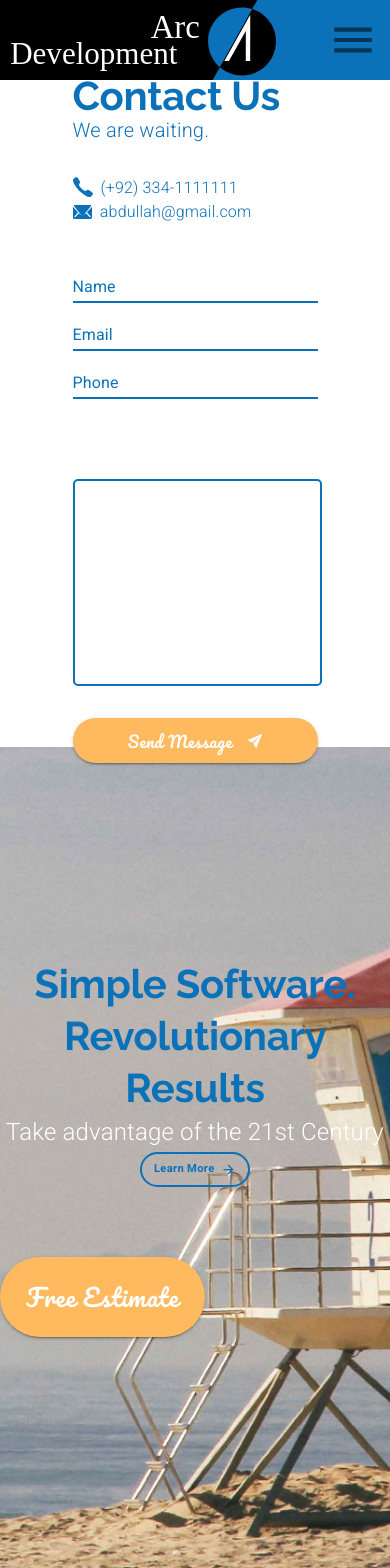
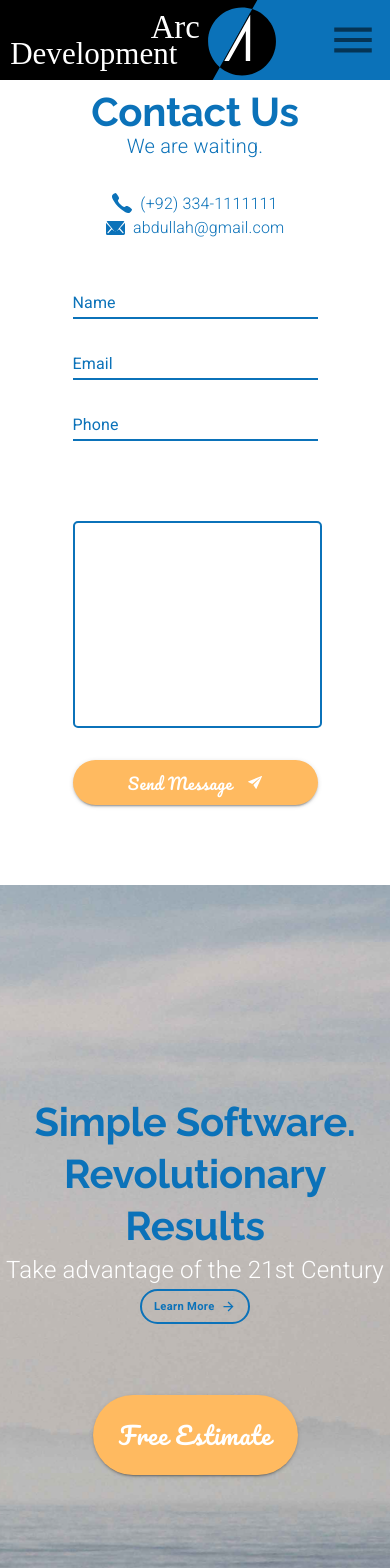
Before and after one commit to abdnadeem382/Arc-Development, a React (Create React App) app: page /contact in a window 390 px wide. Shown: the top 1568 px of the page. Built offline with nearby package versions, Linux system fonts and the light colour scheme.

Commit message:
Added responsiveness to Contact page

```diff
--- a/src/components/ContactPage/ContactForm.js
+++ b/src/components/ContactPage/ContactForm.js
@@ -1,22 +1,20 @@
 import React, {useState} from 'react'
-import {Grid, Typography, Button, TextField, useTheme} from '@material-ui/core';
+import {Grid, Typography, Button, TextField} from '@material-ui/core';
 import useStyles from './styles'
 import phoneIcon from '../../assets/phone.svg'
 import emailIcon from '../../assets/email.svg'
 import airplane from '../../assets/send.svg'
 
-function ContactForm() {
+function ContactForm({matchesMD}) {
     const classes = useStyles();
-    const theme = useTheme();
     const [name, setName] = useState('');
     const [email, setEmail] = useState('');
     const [phone, setPhone] = useState('');
     const [message, setMessage] = useState('');
 
-
     return (
         <>
-        <Grid item container style={{marginTop: '2em'}}>
+        <Grid justify={matchesMD ? 'center' : undefined} item container style={{marginTop: '2em'}}>
             <Grid item>
                 <img src={phoneIcon} alt='Phone Icon' style={{marginRight: '0.5em'}}/>
             </Grid>
@@ -24,7 +22,7 @@ function ContactForm() {
                 <Typography variant='body2' className={`${classes.blueText} ${classes.labelText}`}>(+92) 334-1111111</Typography>
             </Grid>
         </Grid>
-        <Grid item container style={{marginBottom: '2em'}} >
+        <Grid justify={matchesMD ? 'center' : undefined} item container style={{marginBottom: '2em'}} >
             <Grid item>
                 <img src={emailIcon} alt='Envelope Icon' style={{marginRight: '0.5em', verticalAlign:'bottom'}}/>
             </Grid>
@@ -33,10 +31,10 @@ function ContactForm() {
             </Grid>
         </Grid>
         <Grid item container direction='column' style={{maxWidth: '20em'}}>
-            <Grid item>
+            <Grid item className={classes.textfields}>
                 <TextField fullWidth label='Name' id='name' value={name} onChange={e=>{setName(e.target.value)}}/>
             </Grid>
-            <Grid item>
+            <Grid item className={classes.textfields}>
                 <TextField fullWidth label='Email' id='email' value={email} onChange={e=>{setEmail(e.target.value)}}/>
             </Grid>
             <Grid item>
--- a/src/components/ContactPage/ContactPage.js
+++ b/src/components/ContactPage/ContactPage.js
@@ -1,38 +1,43 @@
 import React from 'react'
 import {Link} from 'react-router-dom';
-import {Grid, Typography, Button, TextField, useTheme, useMediaQuery} from '@material-ui/core';
+import {Grid, Typography, Button, useTheme, useMediaQuery} from '@material-ui/core';
 import ContactForm from './ContactForm';
 import ButtonArrow from '../UI/ButtonArrow/ButtonArrow'
 import useStyles from './styles'
-
 
 function ContactPage({setValue}) {
     const classes = useStyles();
     const theme = useTheme();
     const matchesMD = useMediaQuery(theme.breakpoints.down('md'));
-    const matchesSM = useMediaQuery(theme.breakpoints.down('sm'));
 
     return (
         <Grid container>
-            <Grid item container  justify='center' direction='column' alignItems='center' lg={4} xl={3}>
+            <Grid
+                item container
+                justify='center'
+                direction='column'
+                alignItems='center'
+                className={classes.contactGrid}
+                lg={4}
+                xl={3}>
                 <Grid item>
                     <Grid container direction='column'>
                         <Grid item>
-                            <Typography variant='h2' style={{lineHeight: 1}}>Contact Us</Typography>
-                            <Typography variant='body2' className={classes.blueText}>We are waiting.</Typography>
+                            <Typography variant='h2' align={matchesMD ? 'center' : undefined} style={{lineHeight: 1}}>Contact Us</Typography>
+                            <Typography variant='body2' align={matchesMD ? 'center' : undefined} className={classes.blueText}>We are waiting.</Typography>
                         </Grid>
-                            <ContactForm/>
+                            <ContactForm matchesMD={matchesMD}/>
                     </Grid>
                 </Grid>
             </Grid>
-            <Grid item container className={classes.background} alignItems="center" lg={8} xl={9}>
-                <Grid item style={{marginLeft: matchesSM ? 0 : '3em', textAlign: matchesSM ? 'center': 'inherit'}} >
-                    <Grid container direction='row'>
+            <Grid item container direction={matchesMD ? 'column' : 'row'} className={classes.background} justify={matchesMD ? 'center' : undefined} alignItems="center" lg={8} xl={9}>
+                <Grid item style={{marginLeft: matchesMD ? 0 : '3em', textAlign: matchesMD ? 'center': 'inherit'}} >
+                    <Grid container direction={matchesMD ? 'column' :'row'}>
                         <Grid item>
-                            <Typography variant='h2'>Simple Software.<br/> Revolutionary Results</Typography>
-                            <Typography variant='subtitle2' style={{fontSize: '1.5rem'}}>Take advantage of the 21st Century</Typography>
-                            <Grid container justify={matchesSM ? 'center': undefined} item >
-                                <Button onClick={()=>setValue(2)} component={Link} to='/revolution'  className={classes.learnBtnServices} variant = 'outlined'>
+                            <Typography variant='h2' align={matchesMD ? 'center' : undefined}>Simple Software.<br/> Revolutionary Results</Typography>
+                            <Typography variant='subtitle2' align={matchesMD ? 'center' : undefined} style={{fontSize: '1.5rem'}}>Take advantage of the 21st Century</Typography>
+                            <Grid container justify={matchesMD ? 'center': undefined} item >
+                                <Button onClick={()=>setValue(2)} component={Link} to='/revolution' className={classes.learnBtnServices} variant = 'outlined'>
                                     <span style={{marginRight: 6.5}}>Learn More</span>
                                     <ButtonArrow width={15} height={15} fill={theme.palette.common.blue} />
                                 </Button>
@@ -42,10 +47,8 @@ function ContactPage({setValue}) {
                             <Button onClick={()=>setValue(5)} component={Link} to='/estimate'  variant='contained' className={classes.estimateBtn}>Free Estimate</Button>
                         </Grid>
                     </Grid>
-
                 </Grid>
             </Grid>
-
         </Grid>
     )
 }
--- a/src/components/ContactPage/styles.js
+++ b/src/components/ContactPage/styles.js
@@ -1,5 +1,6 @@
 import { makeStyles } from "@material-ui/core";
 import background from '../../assets/background.jpg'
+import mobileBackground from '../../assets/mobileBackground.jpg'
 
 export default makeStyles((theme)=>(
     {
@@ -11,14 +12,21 @@ export default makeStyles((theme)=>(
         height: '60em',
         width:"100%",
         marginTop: '-1em',
-        paddingBottom: '10em'
-      } ,
+        paddingBottom: '10em',
+        [theme.breakpoints.down('md')]:{
+          backgroundImage: `url(${mobileBackground})`,
+          marginTop: 0
+        }
+      },
+
       blueText:{
           color: theme.palette.common.blue
       },
+
       labelText:{
           fontSize: '1rem'
       },
+
       estimateBtn:{
         ...theme.typography.estimate,
         borderRadius: 50,
@@ -31,12 +39,12 @@ export default makeStyles((theme)=>(
         "&:hover":{
             backgroundColor: theme.palette.secondary.light
         },
-        [theme.breakpoints.down('sm')]:{
+        [theme.breakpoints.down('md')]:{
             marginRight: 0,
             marginLeft: 0,
             marginTop: '2em'
         }
-    },
+      },
 
       learnBtnServices:{
         ...theme.typography.learnMore,
@@ -44,7 +52,7 @@ export default makeStyles((theme)=>(
         padding: 10,
         height: 35,
         width: 110,
-        [theme.breakpoints.down('sm')]:{
+        [theme.breakpoints.down('md')]:{
             marginBottom: '2em'
         }
       },
@@ -65,6 +73,20 @@ export default makeStyles((theme)=>(
         "&:hover":{
           backgroundColor: theme.palette.secondary.light
         }
+      },
+
+      textfields:{
+        marginBottom: '0.8em'
+      },
+
+      contactGrid:{
+        [theme.breakpoints.down('md')]:{
+          marginBottom: '5em',
+          marginTop: '5em'
+        },
+        [theme.breakpoints.down('sm')]:{
+          marginTop: '1em'
+        },
       }
 
     }
--- a/src/components/UI/Theme.js
+++ b/src/components/UI/Theme.js
@@ -80,6 +80,10 @@ export default createMuiTheme({
             }
         },
         MuiInput:{
+            root:{
+                color: arcGrey,
+                fontWeight: 300
+            },
             underline:{
                 "&:before":{
                     borderBottom: `2px solid ${arcBlue}`
```
